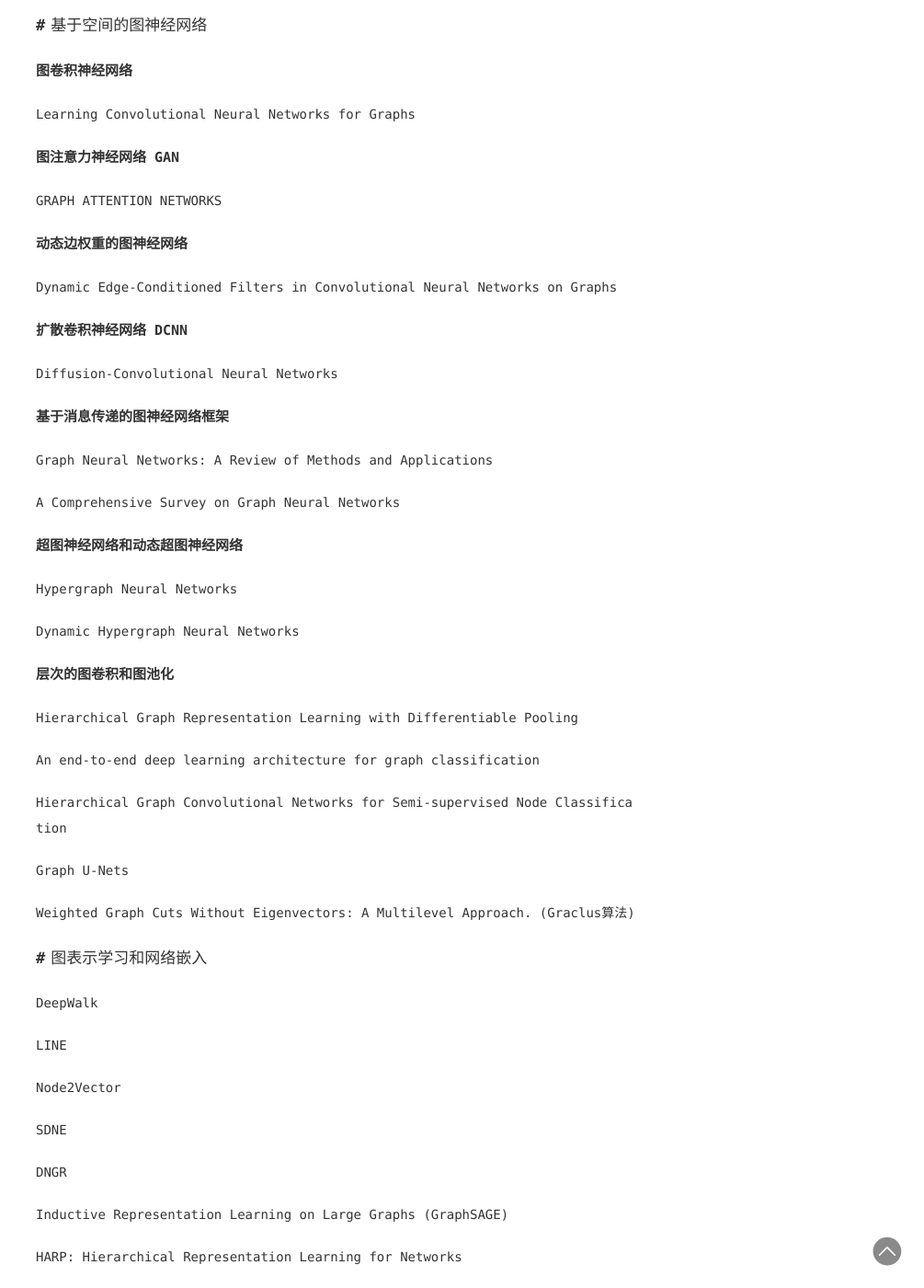
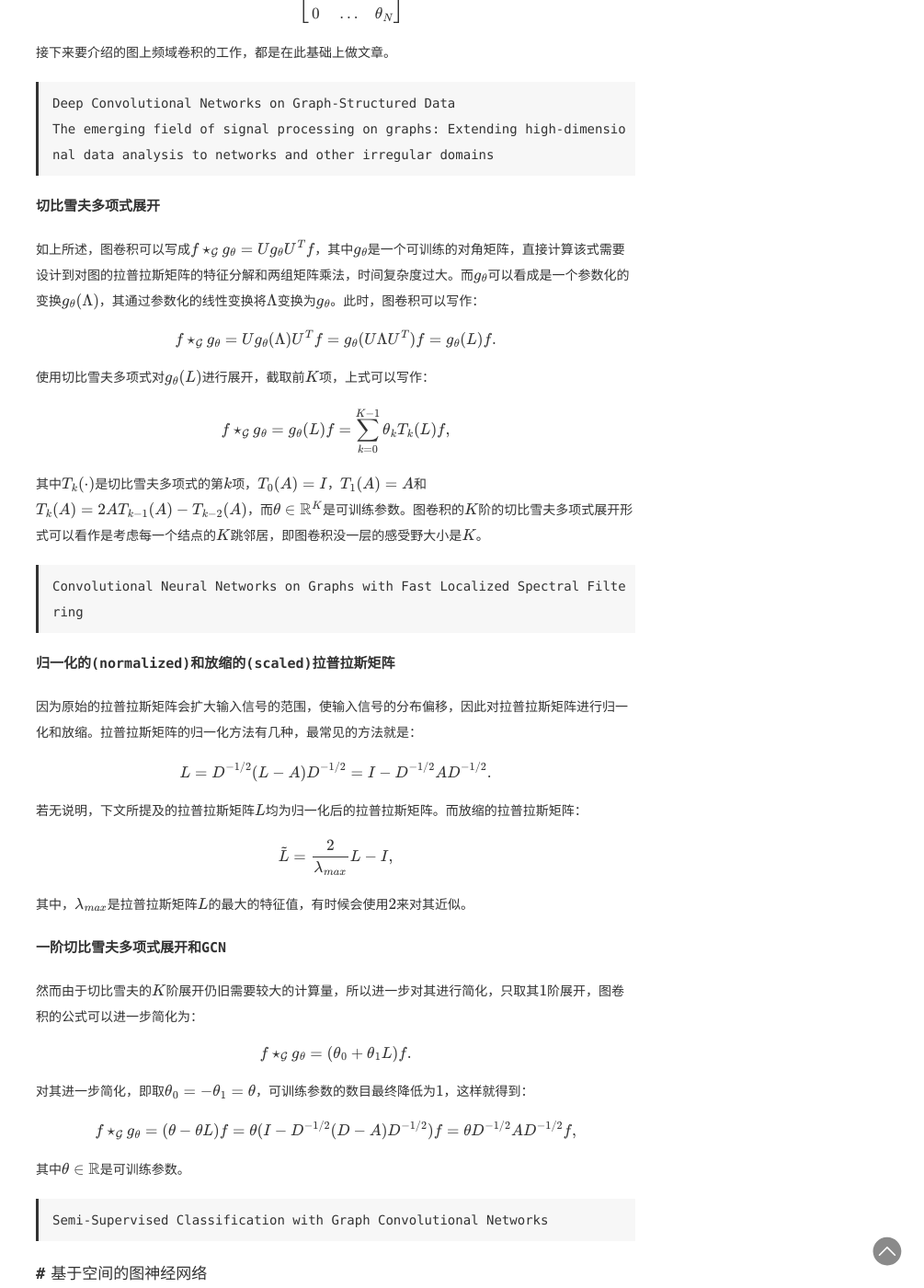
Before and after one commit to byq-luo/exiaohu.github.io, a Jekyll site: the page built from _posts/2019-11-24-图神经网络和时空数据预测.md, in a window 1280 px wide and 1400 px high, scrolled down 2203 px. Shown: the whole window at 92% size, without its empty margins (275-1280 px from the left). Built offline with Jekyll 4.4.1, drawn with Linux system fonts in a browser that asks for light colours; formulas are drawn with MathJax 3; some of the changed text lies outside the part shown.

Commit message:
Spectral-based GCN finished.

````diff
--- a/_posts/2019-11-24-图神经网络和时空数据预测.md
+++ b/_posts/2019-11-24-图神经网络和时空数据预测.md
@@ -13,9 +13,13 @@ categories: [Traffic prediction, Graph Neural Networks]
 ### 图的傅立叶变换和拉普拉斯矩阵
 
 首先，连续函数的傅立叶变换可以表示为：
+
+
 $$
 \hat{f}(\omega) = \mathcal{F}[f(t)]=\int_{-\infty}^{\infty}f(t)e^{-i \omega t}dt
 $$
+
+
 其中$e^{-i \omega t}$是拉普拉斯算子$\nabla^2$的特征方程，即$\nabla^2 e^{-i \omega t} = \lambda e^{-i \omega t}$，通过它，函数$f(t)$就被映射到了以$\{e^{-i \omega t}\}$为基向量的空间中。与此类似，图的傅立叶变换定义为将其映射到以图的拉普拉斯矩阵的特征矩阵为基向量的空间中。
 
 而图的拉普拉斯矩阵是什么呢？连续函数的拉普拉斯算子$\nabla^2 = \nabla \cdot \nabla$的第二个$\nabla$代表梯度，第一个$\nabla$代表散度，即连续的拉普拉斯算子指的是其梯度的散度。与此类似，图的拉普拉斯矩阵是图上的信号的梯度的散度。那么问题就变成了如何定义图上的梯度和散度。
@@ -27,6 +31,8 @@ $$
 那么问题就变成了如何定义图上两个结点在某一条边上的距离。我们知道，图上边上的权重代表这两个结点的接近程度（越近越大），而距离的定义与此相反，其表示两个结点离得有多远（越远越大），这样，距离可以定义为边上权重的倒数，这样，图上的两个结点$i$和$j$在边$e_{ij}$上的梯度就可以定义为$\nabla f_{ij}=(f_i - f_j) A_{ij}$，其中$A_{ij}$是边$e_{ij}$上的权重。
 
 如百度百科所说，”散度是描述空气从周围汇合到某一处或从某一处流散开来程度的量“。函数的散度即其梯度在各个方向上的分量的和，$\nabla^2f=\sum_i{\nabla_i{f}}$。与此类似，图在结点$i$上的散度定义为该图信号在与该结点相连的每一条边上的梯度之和，即
+
+
 $$
 \nabla^2 f_i = \sum_j{(f_i - f_j)A_{ij}} =
 \left[
@@ -40,7 +46,11 @@ A_{i,1} \\ A_{i,2} \\ \vdots \\ A_{i,N}
 \end{matrix}
 \right] = (f_i^T - f^T) \cdot A_i = f_i A_i - A_i^T \cdot f,
 $$
+
+
 其中$\cdot$是向量的点积。将$f_i A_i$简记为$f_i d_i$，其中$d_i=\sum_{j=1}^N{A_{ij}}$为结点$i$的度，即与其相连的所有边上的权重之和，上式可以简写为$\nabla^2 f_i = f_i d_i - A_i^T \cdot f$，因此，图在每个结点上的散度即
+
+
 $$
 \nabla^2 f =
 \left[
@@ -69,25 +79,41 @@ f_1 \\ f_2 \\ \vdots \\ f_N
 \end{matrix}
 \right] = (D - A)f,
 $$
+
+
 其中，$D$是对角线元素为图中每个结点的度的对角矩阵，$A$是该图的邻接矩阵，$A_{ij}$是结点$i$到结点$j$的权重。这样，图的散度$\nabla^2 f=(D-A)f$，即图的拉普拉斯矩阵$L$就是$\nabla^2=D-A$ 。
 
 如前文所述，图的傅立叶变换定义为其与图的拉普拉斯矩阵的特征矩阵的卷积。那么，图的拉普拉斯矩阵经过特征分解$L=D-A=U \Lambda U^T$之后，在结点$i$上的图的傅立叶变换就是$\hat{f}_i=\sum_{j=1}^N{f_j U_j^T}$，那么在所有结点上同时做傅立叶变换，即
+
+
 $$
 \hat{f} = \mathcal{F}[f] = U^T f.
 $$
+
+
 傅立叶逆变换就是$f=U\hat{f}$。
 
 最后，众所周知的是，在频域上的卷积可以转换为在谱域中的点积，然后转换回频域来进行运算。那么，图的卷积可以表示为
+
+
 $$
 f \star_{\mathcal{G}} g = \mathcal{F}^{-1}[\mathcal{F}[f] \cdot \mathcal{F}[g]] = U((U^T f) \cdot (U^T g)) = U ((U^T g) \cdot (U^T f) ),
 $$
+
+
 其中，$\star_{\mathcal{G}}$表示图卷积；$\cdot$表示向量点积，满足交换率；$g$是卷积核，可以通过学习得到。将$U^T g$看作可以学习的卷积核$g_{\theta}$，图卷积就是
+
+
 $$
-f \star_{\mathcal{G}} g_{\theta} = U(g_{\theta} \cdot (U^T f))=Ug(\theta)U^T f
+f \star_{\mathcal{G}} g_{\theta} = U(g_{\theta} \cdot (U^T f))=Ug_\theta U^T f
 $$
+
+
 其中
+
+
 $$
-g({\theta})=
+g_{\theta}=
 \left[
 \begin{matrix}
 \theta_1 & \ldots & 0 \\
@@ -96,6 +122,8 @@ g({\theta})=
 \end{matrix}
 \right].
 $$
+
+
 接下来要介绍的图上频域卷积的工作，都是在此基础上做文章。
 
 > Deep Convolutional Networks on Graph-Structured Data
@@ -104,13 +132,67 @@ $$
 
 ### 切比雪夫多项式展开
 
+如上所述，图卷积可以写成$f \star_{\mathcal{G}} g_{\theta} = Ug_\theta U^T f$，其中$g_\theta$是一个可训练的对角矩阵，直接计算该式需要设计到对图的拉普拉斯矩阵的特征分解和两组矩阵乘法，时间复杂度过大。而$g_\theta$可以看成是一个参数化的变换$g_\theta(\Lambda)$，其通过参数化的线性变换将$\Lambda$变换为$g_\theta$。此时，图卷积可以写作：
 
+
+$$
+f \star_{\mathcal{G}} g_{\theta} = Ug_\theta (\Lambda) U^T f = g_\theta (U \Lambda U^T) f = g_\theta (L) f.
+$$
+
+
+使用切比雪夫多项式对$g_\theta (L)$进行展开，截取前$K$项，上式可以写作：
+
+
+$$
+f \star_{\mathcal{G}} g_{\theta}= g_\theta (L) f = \sum_{k=0}^{K-1}{\theta_k T_k (L)} f,
+$$
+
+
+其中$T_k(\cdot)$是切比雪夫多项式的第$k$项，$T_0(A)=I$，$T_1(A)=A$和$T_k(A)=2AT_{k-1}(A)-T_{k-2}(A)$，而$\theta \in \mathbb{R}^K$是可训练参数。图卷积的$K$阶的切比雪夫多项式展开形式可以看作是考虑每一个结点的$K$跳邻居，即图卷积没一层的感受野大小是$K$。
 
 > Convolutional Neural Networks on Graphs with Fast Localized Spectral Filtering
 
+### 归一化的(normalized)和放缩的(scaled)拉普拉斯矩阵
+
+因为原始的拉普拉斯矩阵会扩大输入信号的范围，使输入信号的分布偏移，因此对拉普拉斯矩阵进行归一化和放缩。拉普拉斯矩阵的归一化方法有几种，最常见的方法就是：
+
+
+$$
+L = D^{-1/2} (L-A) D^{-1/2} = I-D^{-1/2}AD^{-1/2}.
+$$
+
+
+若无说明，下文所提及的拉普拉斯矩阵$L$均为归一化后的拉普拉斯矩阵。而放缩的拉普拉斯矩阵：
+
+
+$$
+\tilde{L} = \frac{2}{\lambda_{max}}L - I,
+$$
+
+
+其中，$\lambda_{max}$是拉普拉斯矩阵$L$的最大的特征值，有时候会使用$2$来对其近似。
+
 ### 一阶切比雪夫多项式展开和GCN
 
-Semi-Supervised Classification with Graph Convolutional Networks
+然而由于切比雪夫的$K$阶展开仍旧需要较大的计算量，所以进一步对其进行简化，只取其$1$阶展开，图卷积的公式可以进一步简化为：
+
+
+$$
+f \star_{\mathcal{G}} g_{\theta}= (\theta_0 + \theta_1 L) f.
+$$
+
+
+对其进一步简化，即取$\theta_0=-\theta_1=\theta$，可训练参数的数目最终降低为$1$，这样就得到：
+
+
+$$
+f \star_{\mathcal{G}} g_{\theta}= (\theta - \theta L) f = \theta (I - D^{-1/2}(D-A)D^{-1/2}) f = \theta D^{-1/2}AD^{-1/2}f,
+$$
+
+
+其中$\theta\in \mathbb{R}$是可训练参数。
+
+> Semi-Supervised Classification with Graph Convolutional Networks
 
 ## 基于空间的图神经网络
 
@@ -130,6 +212,8 @@ Diffusion-Convolutional Neural Networks
 Graph Neural Networks: A Review of Methods and Applications
 
 A Comprehensive Survey on Graph Neural Networks
+
+## 其它神经网络技术
 
 ### 超图神经网络和动态超图神经网络
 Hypergraph Neural Networks
@@ -166,7 +250,7 @@ HARP: Hierarchical Representation Learning for Networks
 
 ## 基于循环神经网络的方法
 
-### ___DCRNN___ (ICLR-2018)
+### ==DCRNN== (ICLR-2018)
 
 DIFFUSION CONVOLUTIONAL RECURRENT NEURAL NETWORK: DATA-DRIVEN TRAFFIC FORECASTING
 
@@ -231,14 +315,20 @@ Dynamic Spatial-Temporal Graph Convolutional Neural Networks for Traffic Forecas
 - 问题：交通预测
 - 数据：纽约传感器数据和`PeMS`传感器数据。时间窗口大小为5分钟，使用历史12个时间窗数据分别预测未来3、6、9个时间窗数据。
 - 方法：模型的整体框架和`STGCN`是一样的。在此基础上，使用一个神经网络**对图拉普拉斯网络进行估计**。
-- 记长期依赖的拉普拉斯阵为`$L_s$`，输入特征为 `$X \in \mathbb{R}^{N \times T \times F}$`，估计拉普拉斯矩阵的方法：
-  - 首先通过两个矩阵`$U_1 \in \mathbb{R}^{N \times r_1}$`和`$ U_2 \in \mathbb{R}^{T \times r_2}$`（`$r_1 < N$`，`$r_2 < T$`）将其转为`$\hat{X} \in \mathbb{R}^{r_1 \times r_2 \times F}$`，再用`$U_1^T$`和`$U_2^T$`将其转为原来的形状，此时信息会有一些损失，将重构记为`$X_s$`，再计算`$X_e = X-Xs$`。
-  - 将`$X_s$`和`$X_e$`用zero-mean归一化，再计算`$X_s X_e^T$`、`$X_e X_s^T$`和`$X_e X_e^T$`，将这三个`$N \times N$`的矩阵摞起来，再用两个`2-D`的卷积层将特征通道降到`1`，得到`$B=X_s X_e^T + X_e X_s^T + X_e X_e^T + Z_e$`，再通过公式
-    ```math
-    L_e = \sum_{i=1}^I(-1)^i L_s (BL_s)^i + o(BL_s)
-    ```
+- 记长期依赖的拉普拉斯阵为$L_s$，输入特征为 $X \in \mathbb{R}^{N \times T \times F}$，估计拉普拉斯矩阵的方法：
+  - 首先通过两个矩阵$U_1 \in \mathbb{R}^{N \times r_1}$和$ U_2 \in \mathbb{R}^{T \times r_2}$（$r_1 < N$，$r_2 < T$）将其转为$\hat{X} \in \mathbb{R}^{r_1 \times r_2 \times F}$，再用$U_1^T$和$U_2^T$将其转为原来的形状，此时信息会有一些损失，将重构记为$X_s$，再计算$X_e = X-Xs$。
+
+  - 将$X_s$和$X_e$用zero-mean归一化，再计算$X_s X_e^T$、$X_e X_s^T$和$X_e X_e^T$，将这三个$N \times N$的矩阵摞起来，再用两个`2-D`的卷积层将特征通道降到`1`，得到$B=X_s X_e^T + X_e X_s^T + X_e X_e^T + Z_e$，再通过公式
+
+
+    $$
+    L_e = \sum_{i=1}^I(-1)^i L_s (BL_s)^i + o(BL_s).
+    $$
+
+
     在实验中，`$I$`设置为`6`，此时增加`$I$`也不会明显增加模型精度。
-  - 最后得到了`$L = L_s + L_e$`，然后对其进行归一化。
+
+  - 最后得到了$L = L_s + L_e$，然后对其进行归一化。
 
 ### ASTGCN (AAAI-2019)
 Attention Based Spatial-Temporal Graph Convolutional Networks for Traffic Flow Forecasting
````
